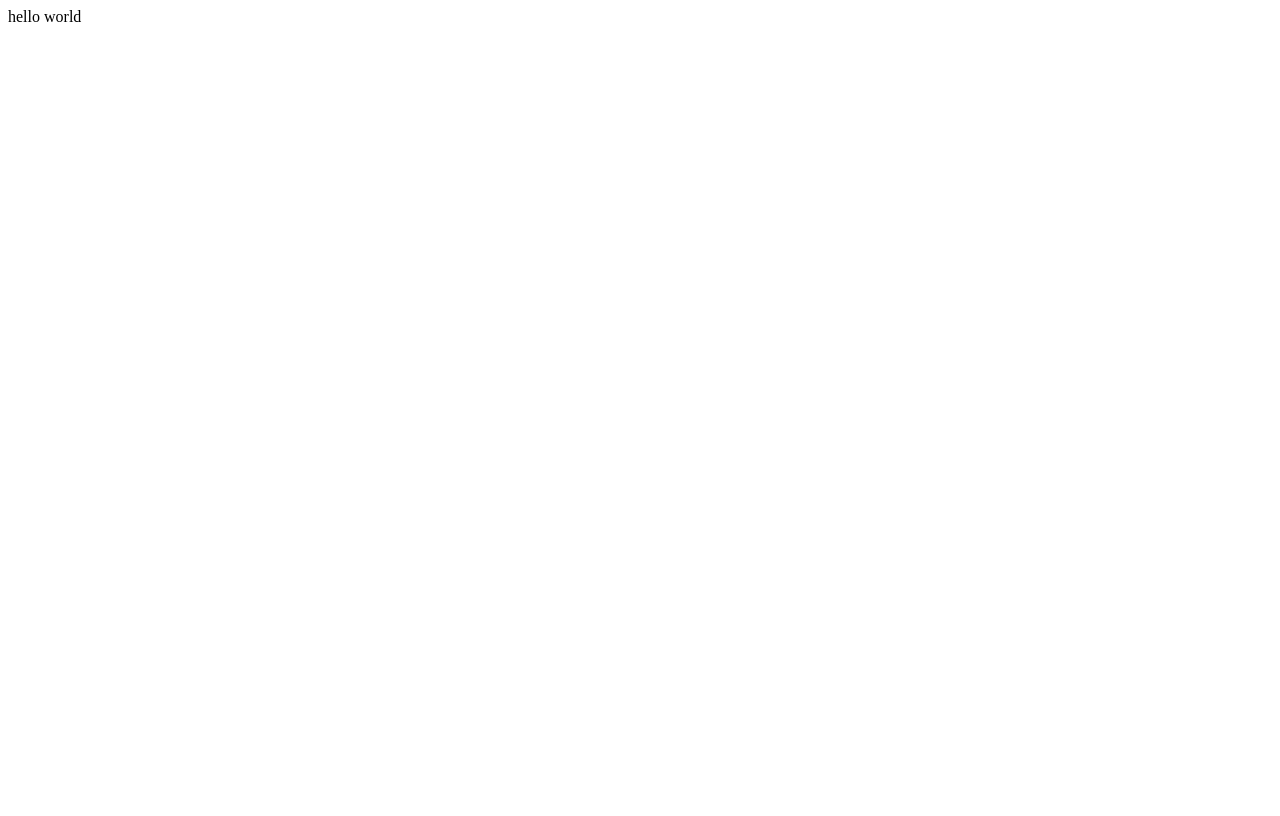
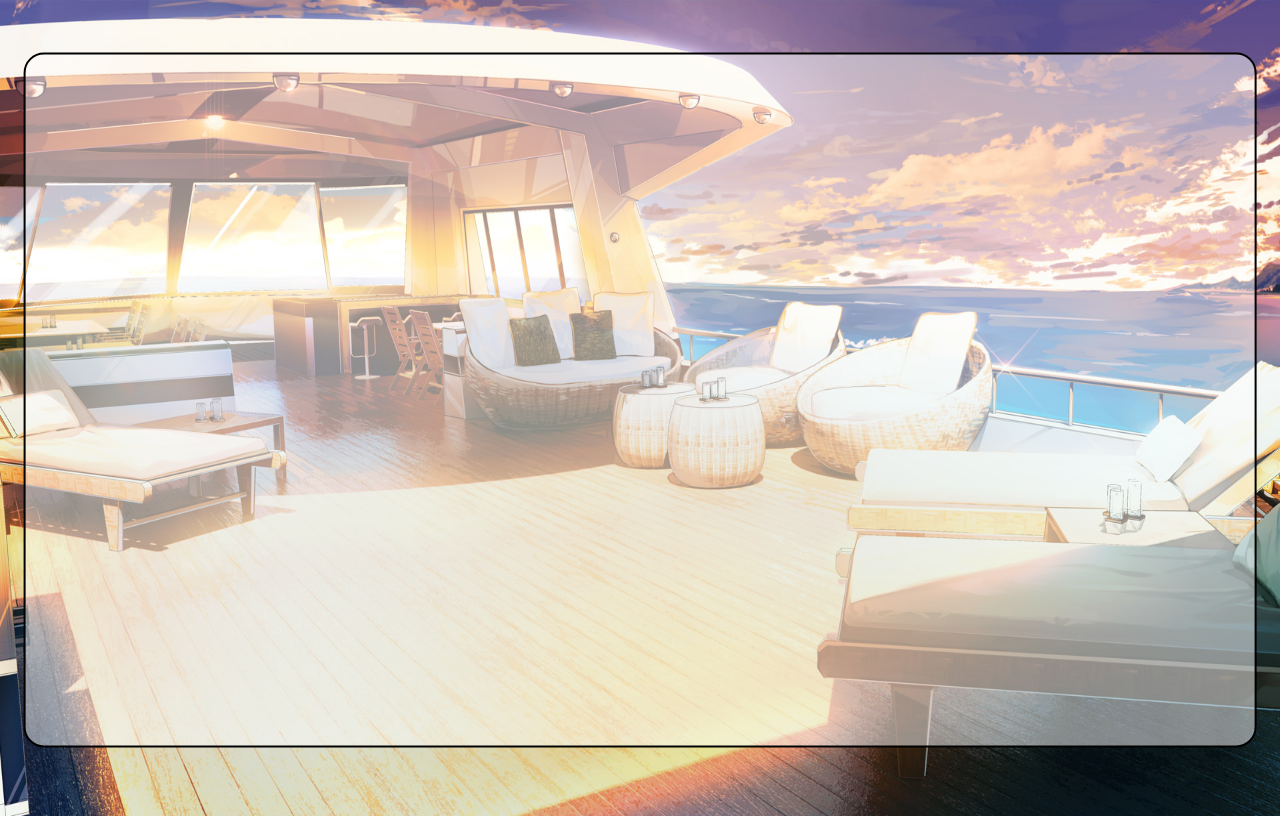
Before and after one commit to zhidanmu/zhidanmu.github.io, a plain HTML site: page index.html in a window 1280 px wide. Drawn offline with Linux system fonts and the light colour scheme.

Commit message:
add index

```diff
--- a/index.html
+++ b/index.html
@@ -1 +1,54 @@
-hello world
+<!DOCTYPE html>
+<html>
+<head>
+<meta charset="utf-8" name="viewport" content="width=device-width, initial-scale=1.0">
+<style>
+:root{
+	--base-size:min(calc(1vw/20),calc(1vh/11));
+	--font-size:calc(var(--base-size)*32);
+}
+
+body{
+	background-image:url('../images/bg.jpg');
+
+	background-repeat:no-repeat;
+	background-size:100% 100%;
+	width:100vw;
+	height:100vh;
+	top:0px;
+	left:0px;
+	overflow-x: hidden;
+	overflow-y: hidden;
+}
+
+.entity{
+	position:absolute;
+	width:calc(var(--base-size)*1920);
+	height:calc(var(--base-size)*1080);
+	font-size:var(--font-size);
+	background-color:white;
+	border-radius:calc(var(--base-size)*32);
+	text-align:center;
+	top:50%;
+	left:50%;
+	transform:translate(-50%,-50%);
+	background-color:rgb(255,255,255,0.5);
+}
+
+
+.blackborder{
+	border:calc(var(--base-size)*4) solid black;
+}
+
+</style>
+<title>知旦暮的博客</title>
+
+</head>
+<body>
+	<div class="entity blackborder">
+
+
+
+	</div>
+</body>
+</html>
```
Also changed, not shown: images/avatar.JPG (added), images/bg.jpg (added), test.txt (deleted).
